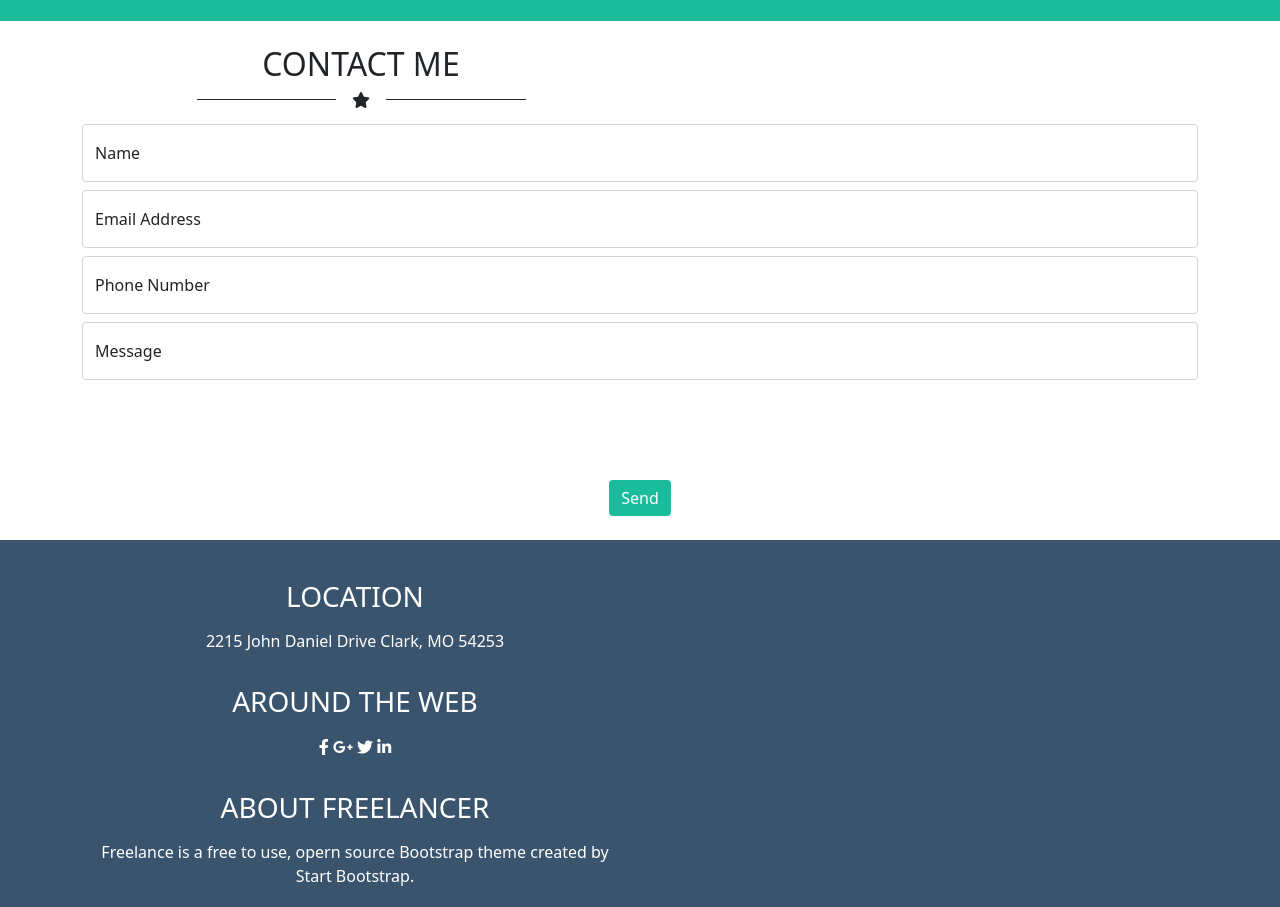
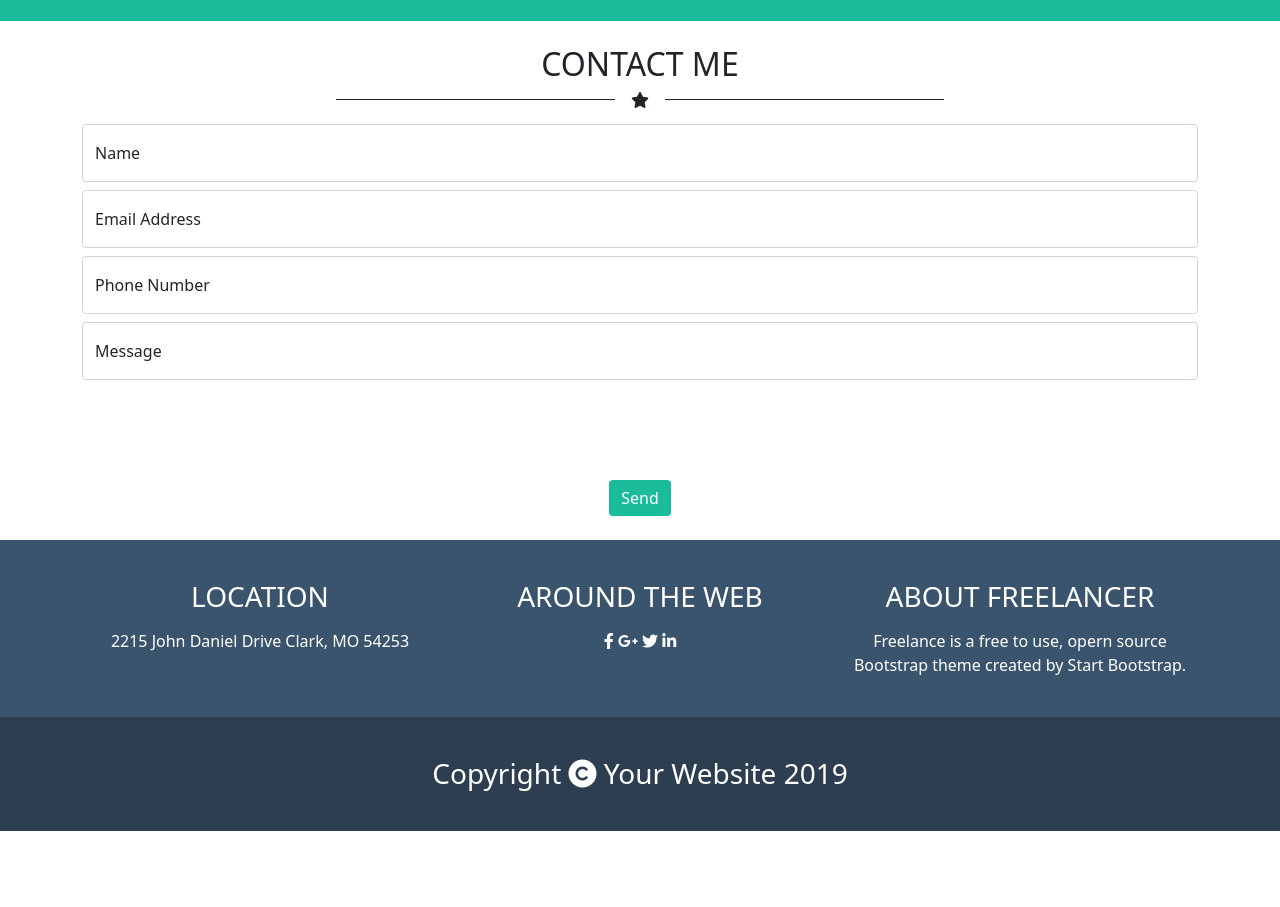
Before and after one commit to sertech89/html-css-bootstrap-freelancer, a plain HTML site: page index.html in a window 1280 px wide. Shown: the part 1567-2474 px from the top of the page. After the commit the page ends 2398 px from the top, so only its background shows below. Drawn offline with nearby package versions, Linux system fonts and the light colour scheme.

Commit message:
ultima correzione parte responsive

```diff
--- a/index.html
+++ b/index.html
@@ -140,13 +140,16 @@
     <section class="py-4">
 
         <div class="container text-center">
-            <div class="col-12 col-md-6">
-                <h2 class="text-uppercase text-center">contact me</h2>
-                <div class="d-flex justify-content-center align-items-center">
-                    <div class="line bg-dark w-25"></div>
-                    <i class="fa-solid fa-star mx-3"></i>
-                    <div class="line bg-dark w-25"></div>
+            <div class="col-12">
+                <div class="row justify-content-center">
+                    <h2 class="text-uppercase text-center justify-content-center">contact me</h2>
+                    <div class="d-flex justify-content-center align-items-center">
+                        <div class="line bg-dark w-25"></div>
+                        <i class="fa-solid fa-star mx-3"></i>
+                        <div class="line bg-dark w-25"></div>
+                    </div>
                 </div>
+
             </div>
 
 
@@ -177,26 +180,19 @@
         <div class="container">
 
             <div class="row">
-                <div class="col-12 col-md-6">
+                <div class="col-12 col-md-4">
                     <h3 class="text-uppercase my-3 text-center">location</h3>
                     <p class="text-center">
                         2215 John Daniel Drive Clark, MO 54253
                     </p>
                 </div>
-            </div>
-
-            <div class="row">
-                <div class="col-12 col-md-6">
+                <div class="col-12 col-md-4">
                     <h3 class="text-uppercase my-3 text-center">around the web</h3>
                     <p class="text-center">
                         <i class="fa-brands fa-facebook-f"></i> <i class="fa-brands fa-google-plus-g"></i> <i class="fa-brands fa-twitter"></i> <i class="fa-brands fa-linkedin-in"></i>
                     </p>
                 </div>
-            </div>
-
-
-            <div class="row">
-                <div class="col-12 col-md-6">
+                <div class="col-12 col-md-4">
                     <h3 class="text-uppercase my-3 text-center">about freelancer</h3>
                     <p class="text-center">
                         Freelance is a free to use, opern source Bootstrap theme created by Start Bootstrap.
@@ -206,6 +202,8 @@
 
         </div>
     </section>
+
+
 
     <section class="sfondo-grigio-scuro py-4 text-white">
         <div class="container my-3 text-center">
```
